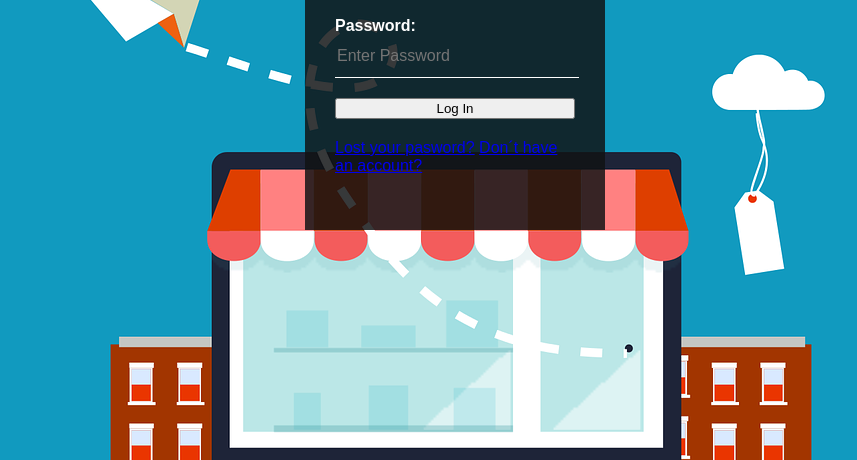
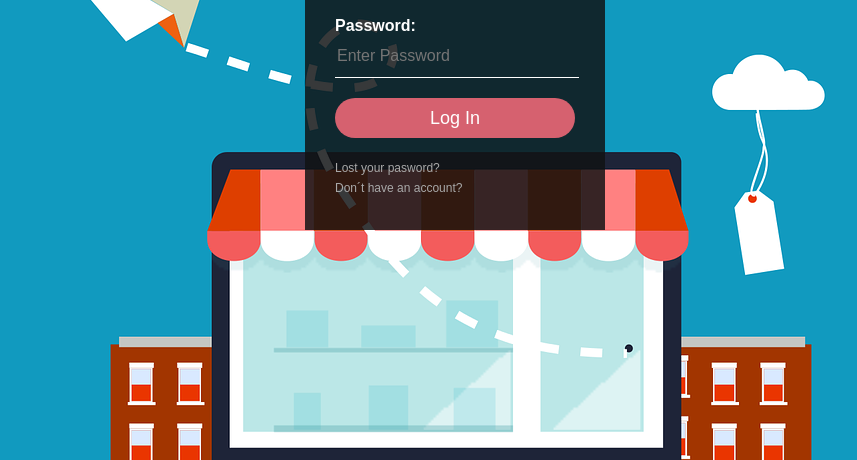
Before and after one commit to Mauricioproyecto/Mauricioproyecto, a plain HTML site: page Login/index.html in a window 1280 px wide. Shown: the part 380-840 px from the top of the page, without its empty margins (185-1042 px from the left). Drawn offline with Linux system fonts and the light colour scheme.

Commit message:
se realiza mejora en los link

```diff
--- a/Login/index.html
+++ b/Login/index.html
@@ -23,7 +23,7 @@
 
               <input type="submit" value="Log In">
 
-              <a href="#">Lost your pasword?</a>
+              <a href="#">Lost your pasword?</a><br>
               <a href="#">Don´t have an account?</a>
           </form>
       </div>
--- a/Login/styles.css
+++ b/Login/styles.css
@@ -70,3 +70,22 @@ body {
    color: whitesmoke;
    font-size: 16px;
  }
+ .login-box input[type="submit"] {
+   border: none;
+   outline: none;
+   height: 40px;
+   background: #d6616f;
+   color: #fff;
+   font-size: 18px;
+   border-radius: 20px;
+ }
+
+ .login-box a {
+   text-decoration: none;
+   font-size: 12px;
+   line-height: 20px;
+   color: darkgray;
+ }
+ .login-box a:hover {
+   color: #fff;
+ }
```
